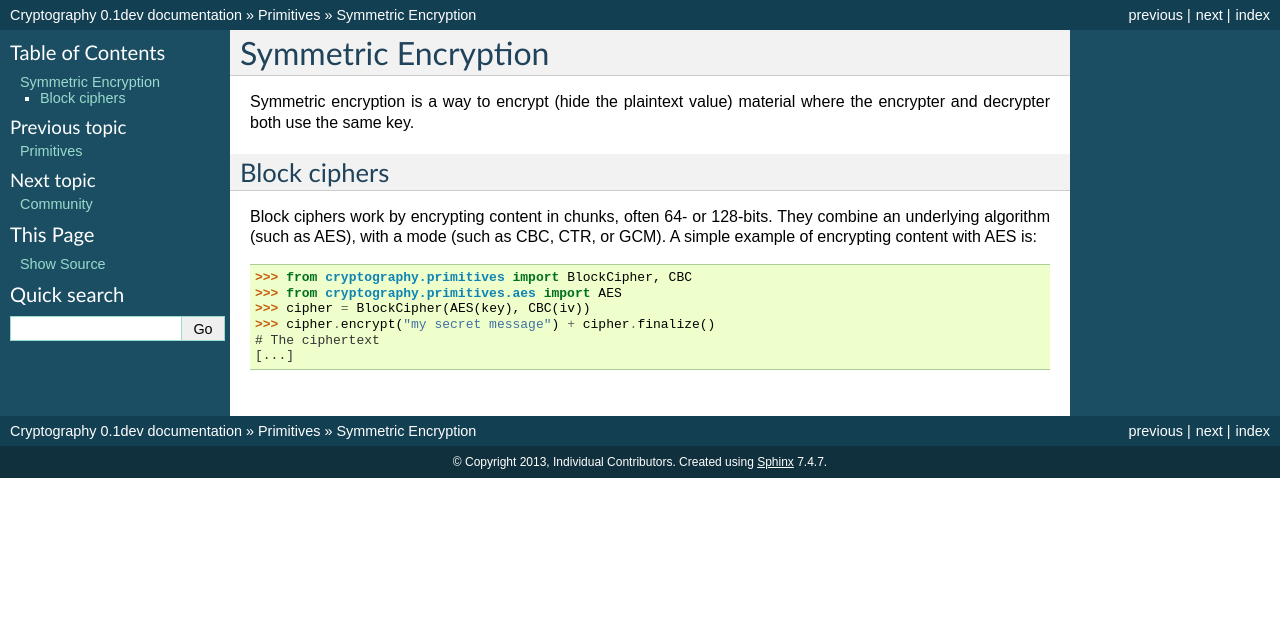
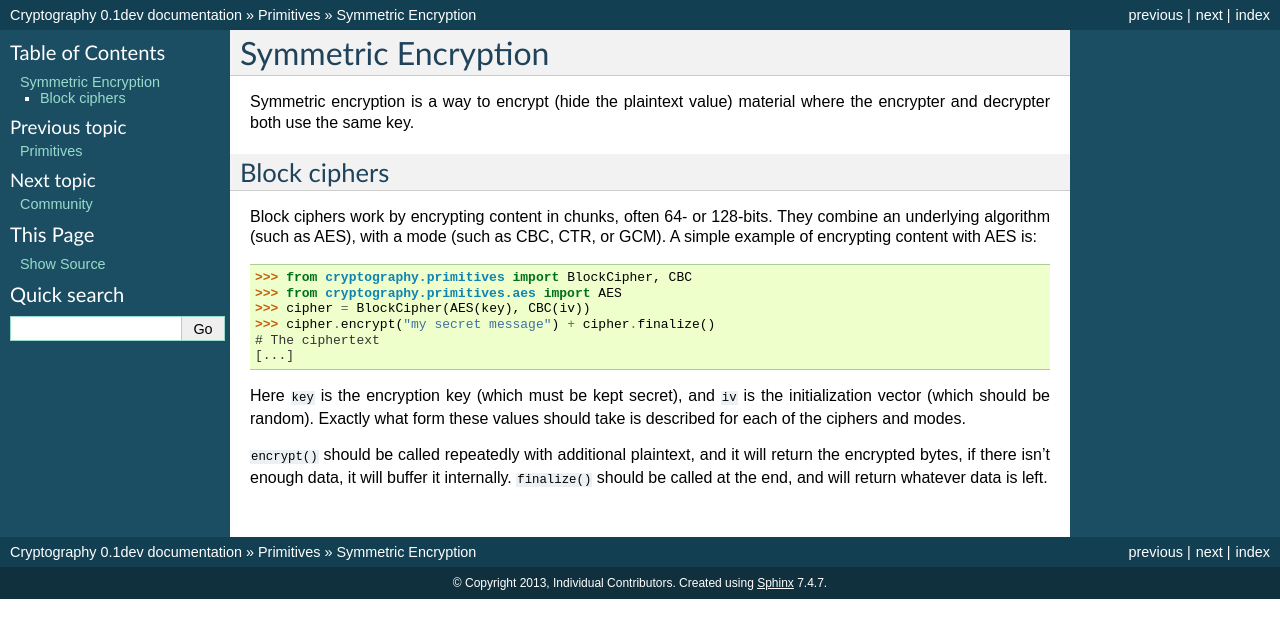
Before and after one commit to WebKing0121/cryptography, a Sphinx documentation site: the page built from docs/primitives/symmetric-encryption.rst, in a window 1280 px wide. Shown: the top 638 px of the page. Built offline with Sphinx 7.4.7, drawn with Linux system fonts in a browser that asks for light colours.

Commit message:
Begin to describe the methods

```diff
--- a/docs/primitives/symmetric-encryption.rst
+++ b/docs/primitives/symmetric-encryption.rst
@@ -19,3 +19,12 @@ or GCM). A simple example of encrypting content with AES is:
     >>> cipher.encrypt("my secret message") + cipher.finalize()
     # The ciphertext
     [...]
+
+Here ``key`` is the encryption key (which must be kept secret), and ``iv`` is
+the initialization vector (which should be random). Exactly what form these
+values should take is described for each of the ciphers and modes.
+
+``encrypt()`` should be called repeatedly with additional plaintext, and it
+will return the encrypted bytes, if there isn't enough data, it will buffer it
+internally. ``finalize()`` should be called at the end, and will return
+whatever data is left.
```
